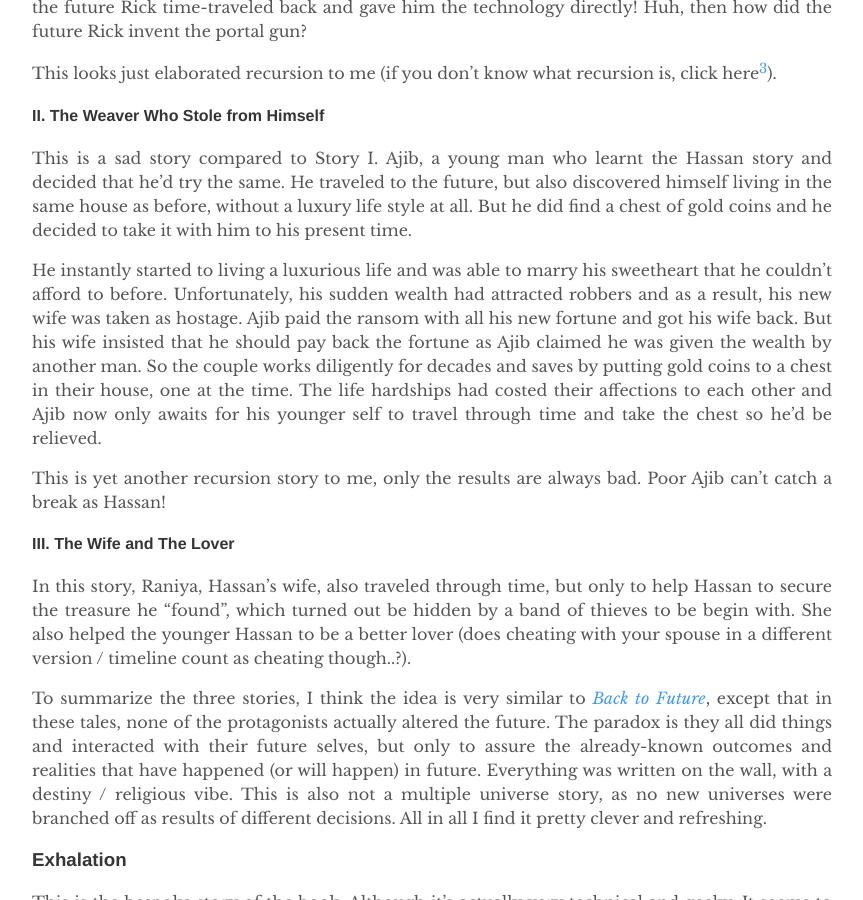
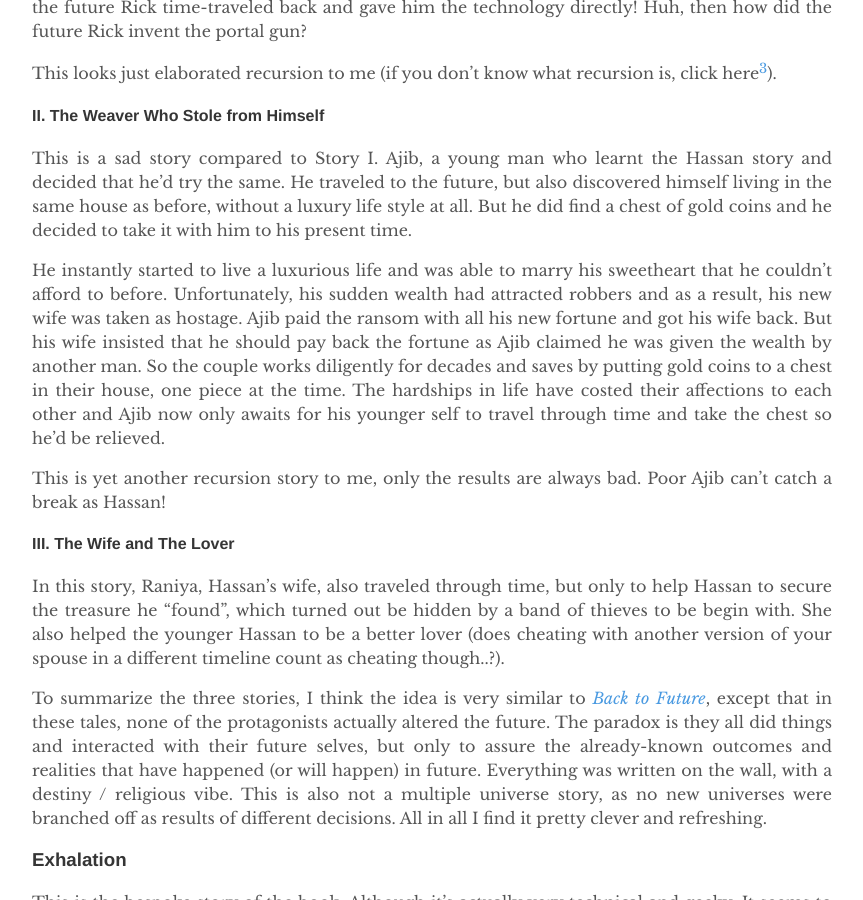
Before and after one commit to yuexiaofeng/yuexiaofeng.github.io, a Jekyll site: the page built from _posts/2024-12-21-exhalation.md, in a window 1280 px wide and 900 px high, scrolled down 2636 px. Shown: the whole window, without its empty margins (208-1071 px from the left). Built offline with Jekyll 4.4.1, drawn with Linux system fonts in a browser that asks for light colours.

Commit message:
updated exhalation post

```diff
--- a/_posts/2024-12-21-exhalation.md
+++ b/_posts/2024-12-21-exhalation.md
@@ -42,13 +42,13 @@ This looks just elaborated recursion to me (if you don't know what recursion is,
 
 This is a sad story compared to Story I. Ajib, a young man who learnt the Hassan story and decided that he'd try the same. He traveled to the future, but also discovered himself living in the same house as before, without a luxury life style at all. But he did find a chest of gold coins and he decided to take it with him to his present time.
 
-He instantly started to living a luxurious life and was able to marry his sweetheart that he couldn't afford to before. Unfortunately, his sudden wealth had attracted robbers and as a result, his new wife was taken as hostage. Ajib paid the ransom with all his new fortune and got his wife back. But his wife insisted that he should pay back the fortune as Ajib claimed he was given the wealth by another man. So the couple works diligently for decades and saves by putting gold coins to a chest in their house, one at the time. The life hardships had costed their affections to each other and Ajib now only awaits for his younger self to travel through time and take the chest so he'd be relieved.
+He instantly started to live a luxurious life and was able to marry his sweetheart that he couldn't afford to before. Unfortunately, his sudden wealth had attracted robbers and as a result, his new wife was taken as hostage. Ajib paid the ransom with all his new fortune and got his wife back. But his wife insisted that he should pay back the fortune as Ajib claimed he was given the wealth by another man. So the couple works diligently for decades and saves by putting gold coins to a chest in their house, one piece at the time. The hardships in life have costed their affections to each other and Ajib now only awaits for his younger self to travel through time and take the chest so he'd be relieved.
 
 This is yet another recursion story to me, only the results are always bad. Poor Ajib can't catch a break as Hassan!
 
 #### III. The Wife and The Lover
 
-In this story, Raniya, Hassan's wife, also traveled through time, but only to help Hassan to secure the treasure he "found", which turned out be hidden by a band of thieves to be begin with. She also helped the younger Hassan to be a better lover (does cheating with your spouse in a different version / timeline count as cheating though..?).
+In this story, Raniya, Hassan's wife, also traveled through time, but only to help Hassan to secure the treasure he "found", which turned out be hidden by a band of thieves to be begin with. She also helped the younger Hassan to be a better lover (does cheating with another version of your spouse in a different timeline count as cheating though..?).
 
 To summarize the three stories, I think the idea is very similar to [*Back to Future*](https://www.imdb.com/title/tt0088763/){:target="_blank"}, except that in these tales, none of the protagonists actually altered the future. The paradox is they all did things and interacted with their future selves, but only to assure the already-known outcomes and realities that have happened (or will happen) in future. Everything was written on the wall, with a destiny / religious vibe. This is also not a multiple universe story, as no new universes were branched off as results of different decisions. All in all I find it pretty clever and refreshing.
 
```
